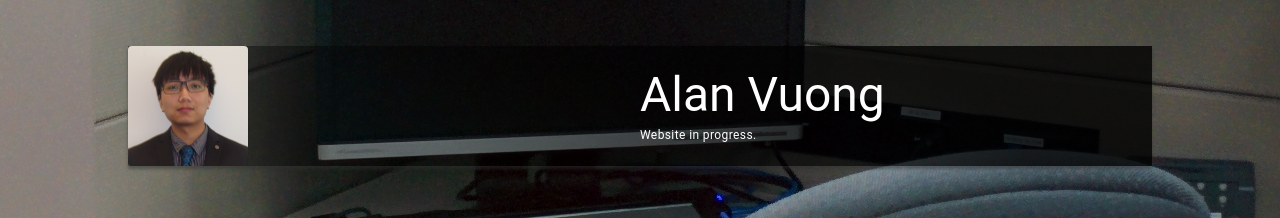
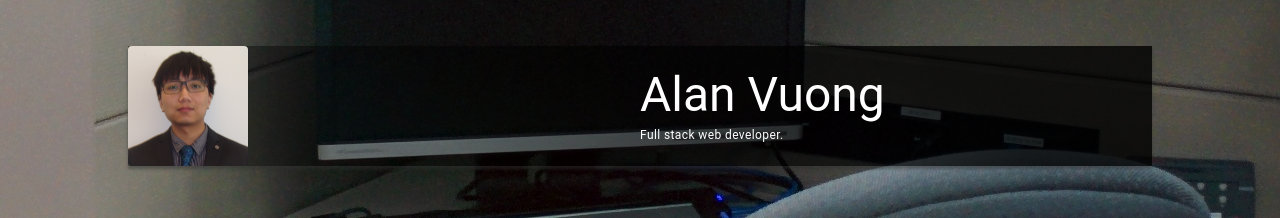
Before and after one commit to AltiV/AltiV.github.io, a React (Create React App) app: page / in a window 1280 px wide. Shown: the part 294-512 px from the top of the page. Built offline with nearby package versions, Linux system fonts and the light colour scheme.

Commit message:
Update Resume and Home

```diff
--- a/src/components/home-component.js
+++ b/src/components/home-component.js
@@ -49,7 +49,7 @@ const Home = () => {
       </Grid>
       <Grid item xs={12} sm={6}>
         <Typography variant="h3">Alan Vuong</Typography>
-        <Typography variant="caption">Website in progress.</Typography>
+        <Typography variant="caption">Full stack web developer.</Typography>
       </Grid>
     </Grid>
   );
```
Also changed, not shown: 1 other file (tests, documents, lock files or other folders).
